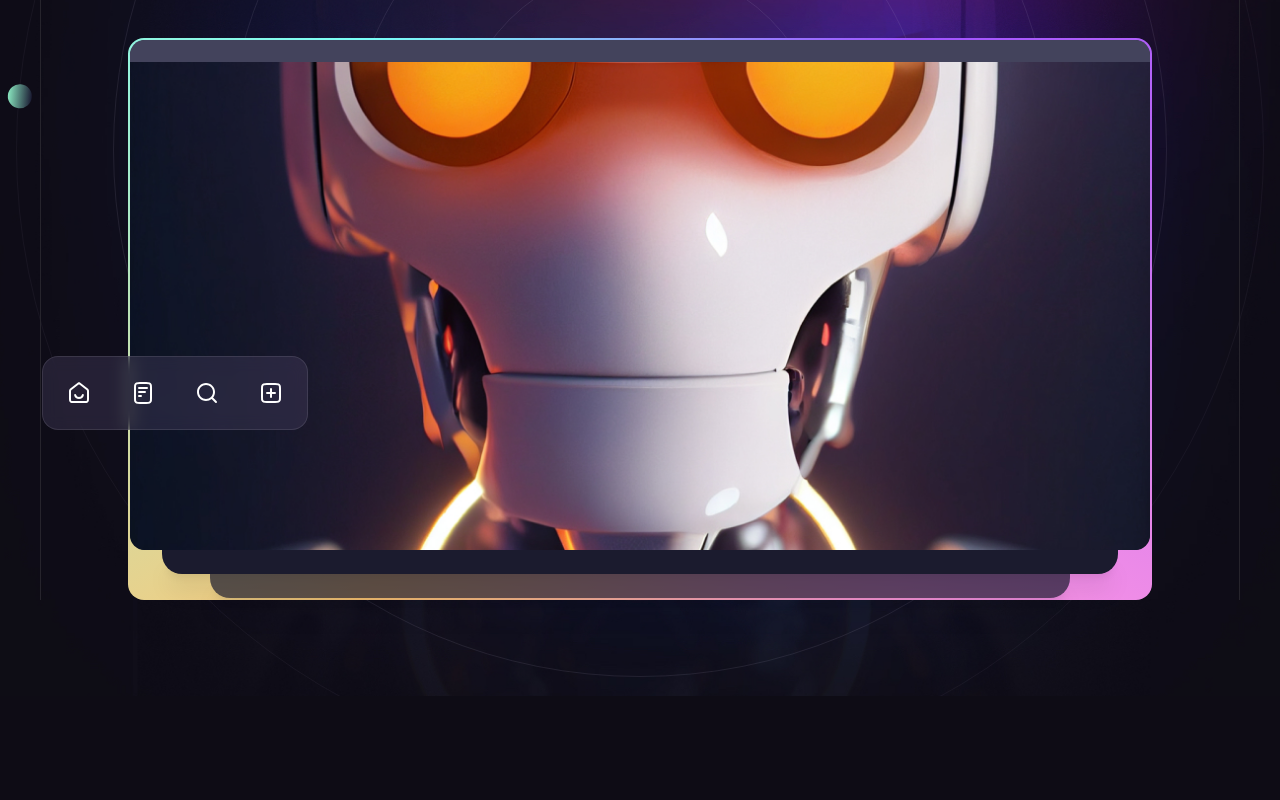
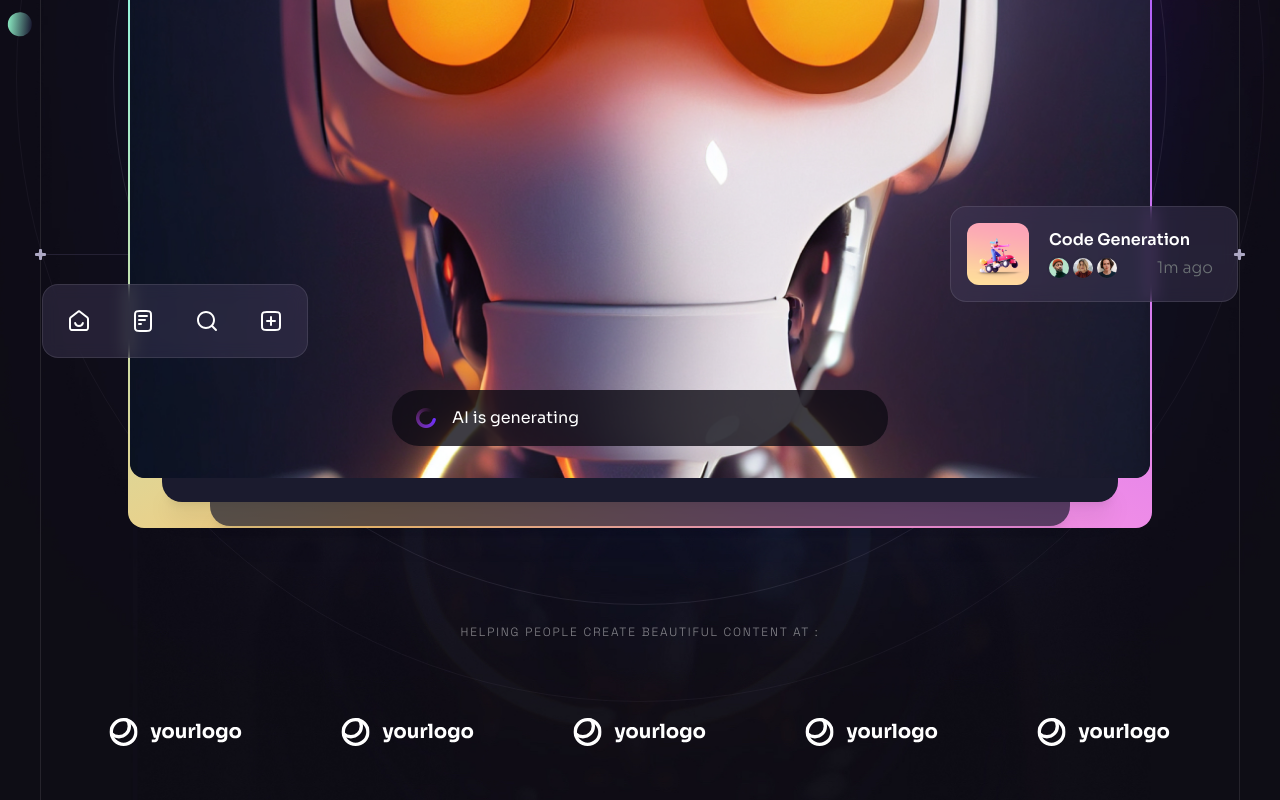
Before and after one commit to rahulAgdev/Chatter, a React (Vite) app: page / in a window 1280 px wide. Shown: the part 630-1430 px from the top of the page. Before the commit the page ends 1326 px from the top, so only its background shows below. Built offline with nearby package versions, Linux system fonts and the light colour scheme.

Commit message:
Completing hero section

```diff
--- /dev/null
+++ b/src/components/CompanyLogos.jsx
@@ -0,0 +1,24 @@
+import React from "react";
+import { companyLogos } from "../constants";
+
+const CompanyLogos = ({ classname }) => {
+  return (
+    <div className={classname}>
+      <h5 className="tagline mb-6 text-center text-n-1/50">
+        Helping people create beautiful content at :{" "}
+      </h5>
+      <ul className="flex">
+        {companyLogos.map((item, index) => (
+          <li
+            key={index}
+            className="flex items-center justify-center flex-1 h-[8.5rem]"
+          >
+            <img src={item} alt="logo" width={134} height={28} />
+          </li>
+        ))}
+      </ul>
+    </div>
+  );
+};
+
+export default CompanyLogos;
--- /dev/null
+++ b/src/components/Generating.jsx
@@ -0,0 +1,17 @@
+import React from "react";
+import { loading } from "../assets";
+
+const Generating = ({ classname }) => {
+  return (
+    <div
+      className={`flex items-center h-[3.5rem] px-6 bg-n-8/80 rounded-[1.7rem] ${
+        classname || ""
+      } text-base`}
+    >
+      <img className="w-5 h-5 mr-4" src={loading} alt="loading" />
+      AI is generating
+    </div>
+  );
+};
+
+export default Generating;
--- a/src/components/Hero.jsx
+++ b/src/components/Hero.jsx
@@ -5,6 +5,9 @@
 import { ScrollParallax } from "react-just-parallax";
 import Button from "./Button";
 import { useRef } from "react";
+import Generating from "./Generating";
+import Notification from "./Notification";
+import CompanyLogos from "./CompanyLogos";
 const Hero = () => {
   const parralaxRef = useRef(null);
   return (
@@ -18,7 +21,7 @@
       <div className="container relative" ref={parralaxRef}>
         <div className="relative z-1 max-w-[62rem] mx-auto text-center mb-[4rem] md:mb-20 lg:mb-[6rem]">
           <h1 className="h1 mb-6">
-            Explore the possibilities of AI Chatting with Brainwave
+            Explore the possibilities of &nbsp;AI&nbsp; Chatting with{" "}
             <span className="inline-block relative">
               Brainwave
               <img
@@ -50,6 +53,8 @@
                   width={1024}
                   height={490}
                 />
+
+                <Generating classname="absolute left-4 right-4 bottom-5 md:left-1/2 md:right-auto md:bottom-8 md:w-[31rem] md:-translate-x-1/2" />
                 <ScrollParallax isAbsolutelyPositioned>
                   <ul className="hidden absolute -left-[5.5rem] bottom-[7.5rem] px-1 py-1 bg-n-9/40 backdrop-blur border border-n-1/10 rounded-2xl xl:flex">
                     {heroIcons.map((icon, index) => (
@@ -58,6 +63,12 @@
                       </li>
                     ))}
                   </ul>
+                </ScrollParallax>
+                <ScrollParallax isAbsolutelyPositioned>
+                  <Notification
+                    classname="hidden lg:flex absolute -right-[5.5rem] bottom-[11rem] w-[18rem] xl:flex"
+                    title="Code Generation"
+                  />
                 </ScrollParallax>
               </div>
             </div>
@@ -74,7 +85,9 @@
           </div>
           <BackgroundCircles />
         </div>
+        <CompanyLogos classname="hidden relative z-10 mt-20 lg:block" />
       </div>
+      <BottomLine />
     </Section>
   );
 };
--- /dev/null
+++ b/src/components/Notification.jsx
@@ -0,0 +1,45 @@
+import React from "react";
+import { notificationImages } from "../constants";
+import { notification1 } from "../assets";
+
+const Notification = ({ classname, title }) => {
+  return (
+    <div
+      className={`${
+        classname || ""
+      } flex items-center p-4 pr-6 bg-n-9/40 backdrop-blur border border-n-1/10 rounded-2xl gap-5`}
+    >
+      <img
+        src={notification1}
+        width={62}
+        height={62}
+        alt="image"
+        className="rounded-xl"
+      />
+      <div className="flex-1">
+        <h6 className="mb-1 font-semibold text-base">{title}</h6>
+        <div className="flex items-center justify-between">
+          <ul className="flex -m-0.5">
+            {notificationImages.map((item, index) => (
+              <li
+                key={index}
+                className="border-2 border-n-12 rounded-full flex w-6 h-6 overflow-hidden"
+              >
+                <img
+                  src={item}
+                  alt="item"
+                  className="w-full"
+                  width={20}
+                  height={20}
+                />
+              </li>
+            ))}
+          </ul>
+          <div className="body-2 text-n-13">1m ago</div>
+        </div>
+      </div>
+    </div>
+  );
+};
+
+export default Notification;
```
